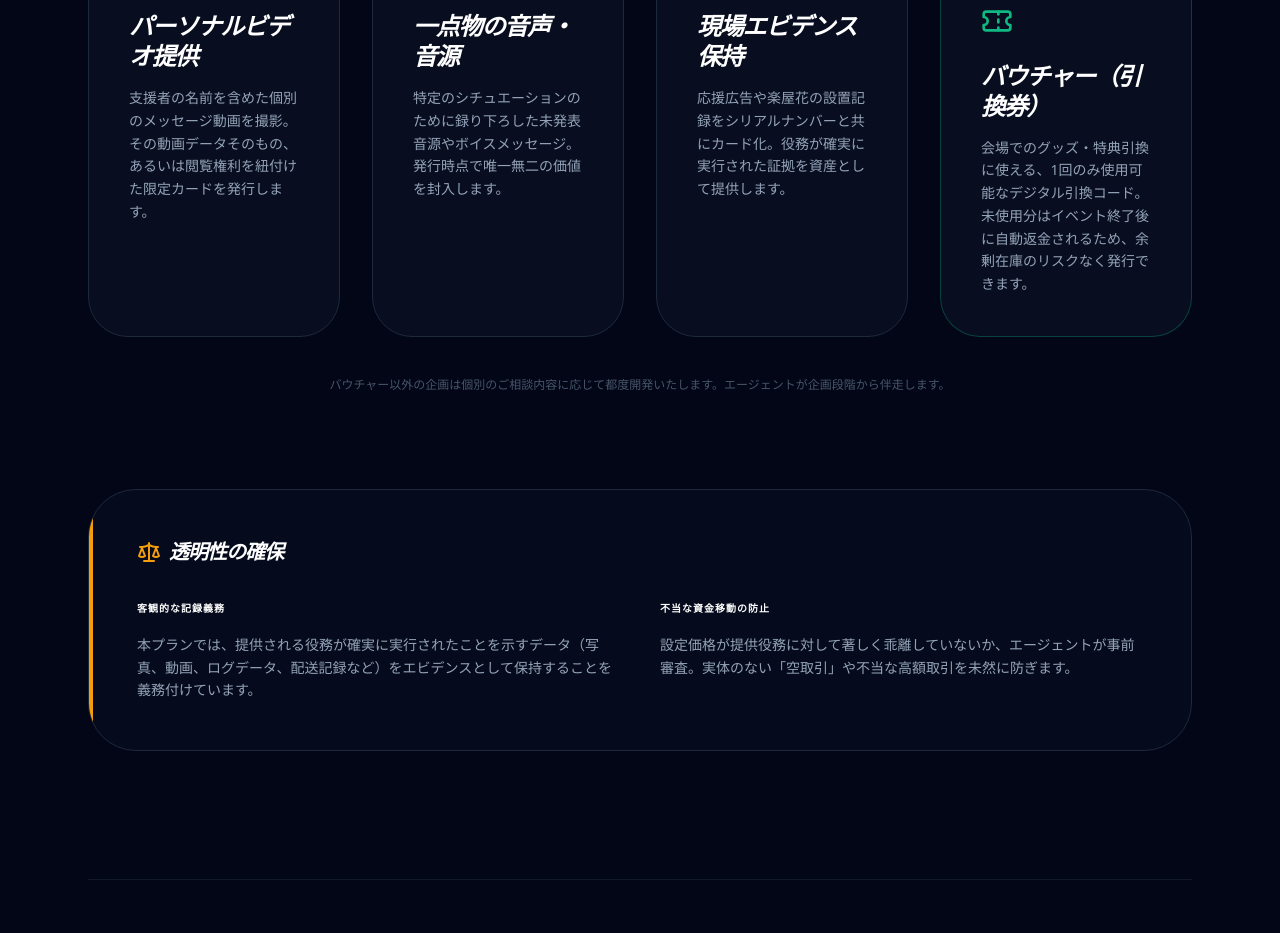
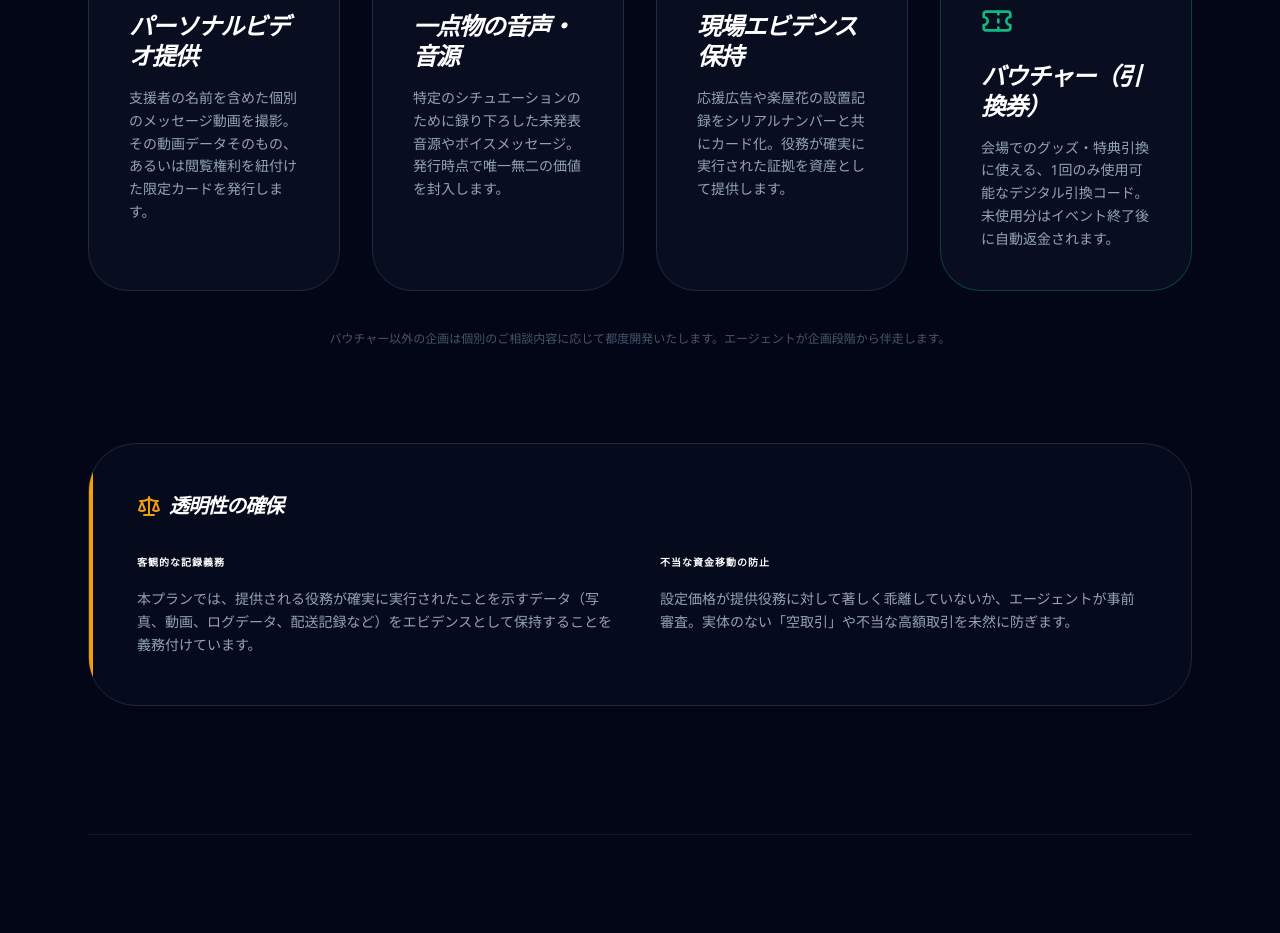
Before and after one commit to spacemindhiro/direct-cheers, a Next.js app: page /en/concept/custom in a window 1280 px wide. Shown: the part 920-1853 px from the top of the page. Built offline with nearby package versions, Linux system fonts and the light colour scheme; no server answers.

Commit message:
content: バウチャー説明文を修正、意味不明な在庫リスク文言を削除
QRコードに物理在庫は存在しないため「余剰在庫のリスクなく」は
意味が通らない。自動返金される旨のみに簡潔化。

```diff
--- a/app/[locale]/concept/custom/page.tsx
+++ b/app/[locale]/concept/custom/page.tsx
@@ -113,7 +113,7 @@ export default function CustomPlanPage() {
               <div className="text-emerald-500 mb-6"><Ticket size={32} /></div>
               <h3 className="text-2xl font-bold text-white mb-4 italic uppercase tracking-tighter leading-tight">バウチャー（引換券）</h3>
               <p className="text-slate-400 text-sm leading-relaxed font-medium">
-                会場でのグッズ・特典引換に使える、1回のみ使用可能なデジタル引換コード。未使用分はイベント終了後に自動返金されるため、余剰在庫のリスクなく発行できます。
+                会場でのグッズ・特典引換に使える、1回のみ使用可能なデジタル引換コード。未使用分はイベント終了後に自動返金されます。
               </p>
             </div>
           </div>
```
